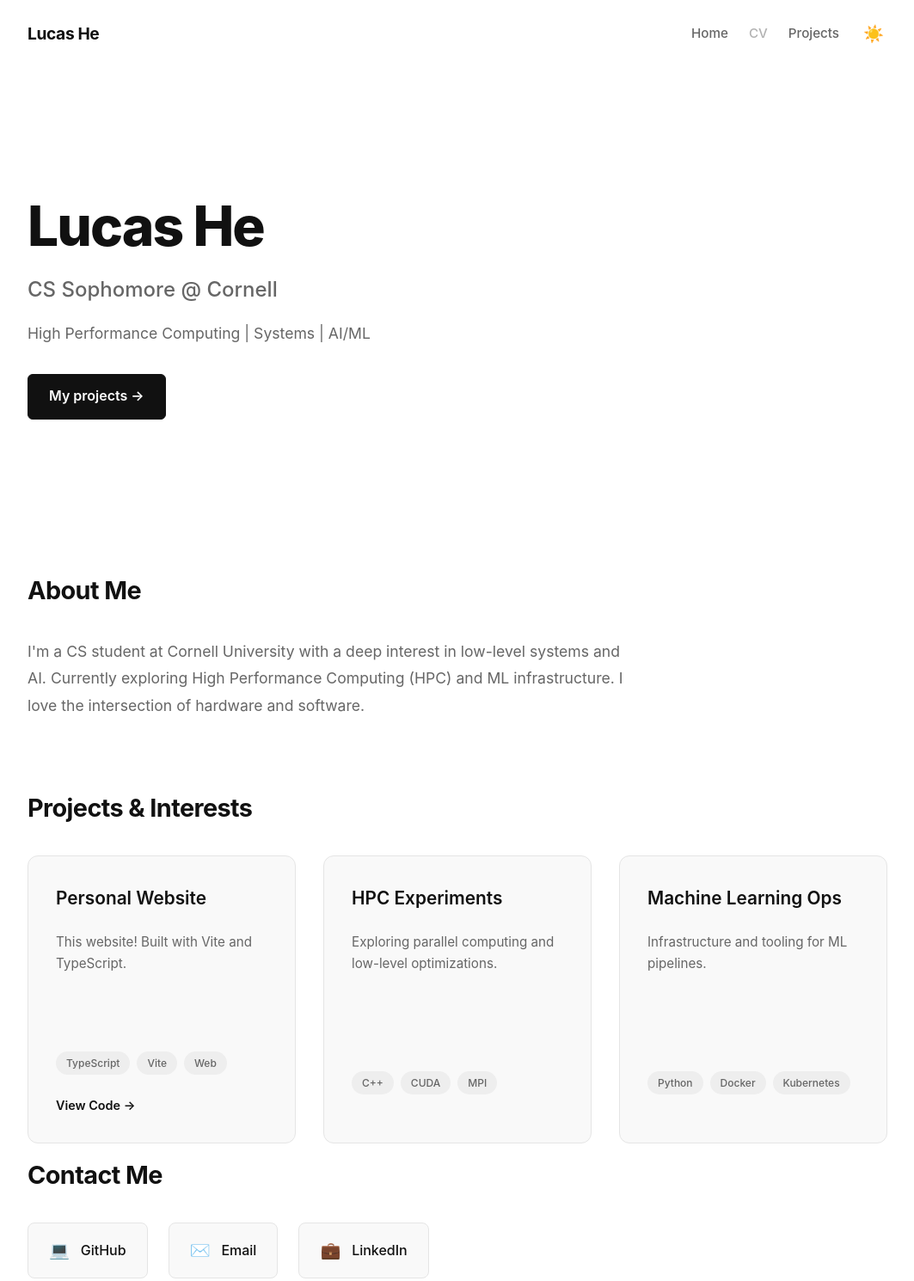
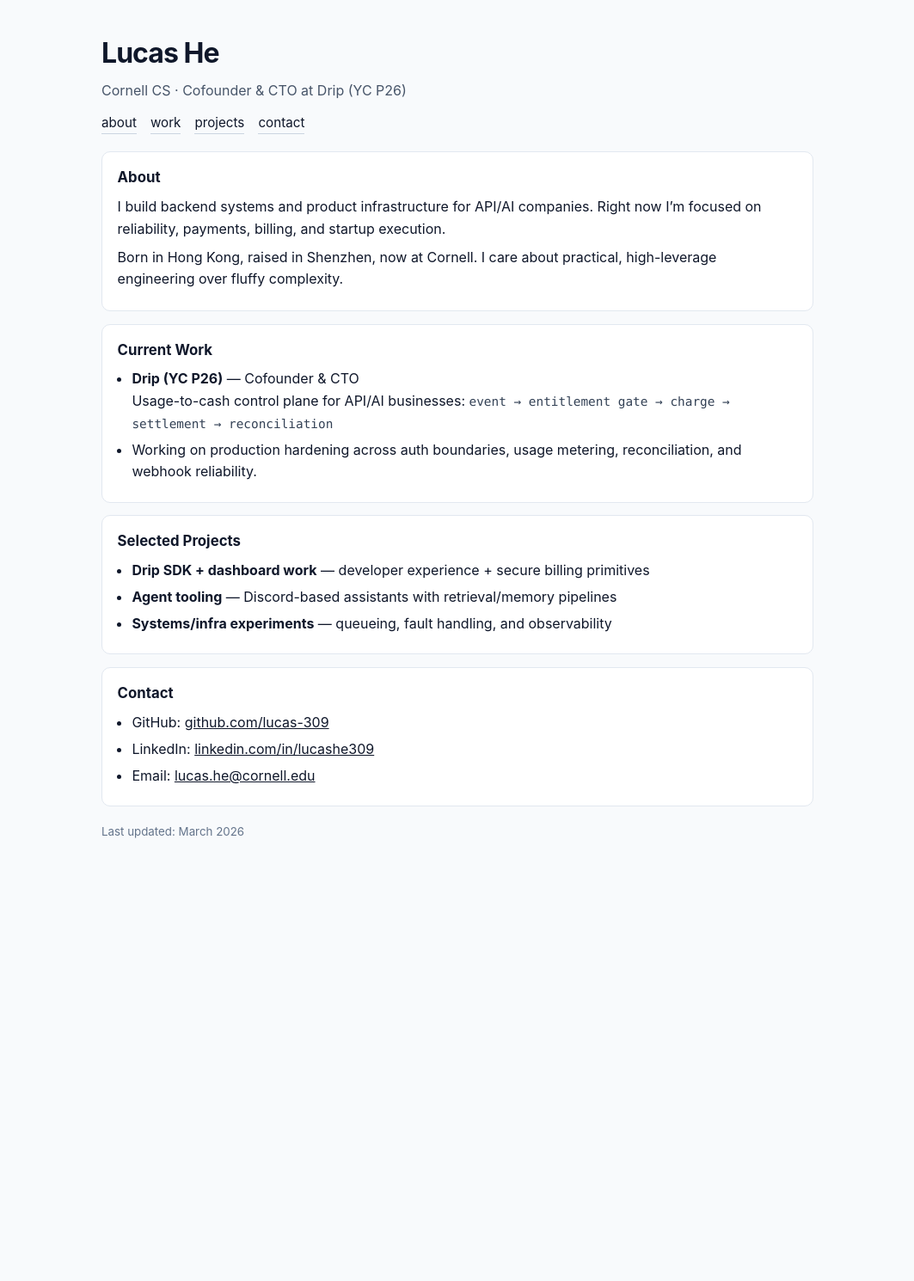
Before and after one commit to lucas-309/lucas-309.github.io, a website built with Vite: page index.html in a window 1280 px wide. Shown: the top 1490 px of the page at 86% size, without its empty margins (108-1171 px from the left). After the commit the page ends 1028 px from the top, so only its background shows below. Built offline with nearby package versions, Linux system fonts and the light colour scheme.

Commit message:
redesign: simplify personal site layout and add Drip cofounder updates

```diff
--- a/src/main.ts
+++ b/src/main.ts
@@ -1,127 +1,68 @@
 import './style.css'
 
-interface Project {
-  name: string;
-  description: string;
-  link?: string;
-  tags: string[];
-}
-
-const projects: Project[] = [
-  {
-    name: "Personal Website",
-    description: "This website! Built with Vite and TypeScript.",
-    link: "https://github.com/lucas-309/lucas-309.github.io",
-    tags: ["TypeScript", "Vite", "Web"]
-  },
-  {
-    name: "HPC Experiments",
-    description: "Exploring parallel computing and low-level optimizations.",
-    tags: ["C++", "CUDA", "MPI"]
-  },
-  {
-    name: "Machine Learning Ops",
-    description: "Infrastructure and tooling for ML pipelines.",
-    tags: ["Python", "Docker", "Kubernetes"]
-  }
-];
-
 document.querySelector<HTMLDivElement>('#app')!.innerHTML = `
-  <div class="container">
-    <nav class="navbar">
-      <div class="nav-brand">Lucas He</div>
-      <div class="nav-items">
-        <a href="#home">Home</a>
-        <a href="#cv" class="disabled-link" title="Coming Soon">CV</a>
-        <a href="#projects">Projects</a>
-        <button id="theme-toggle" class="theme-toggle" aria-label="Toggle Dark Mode">
-          <span id="theme-icon">🌙</span>
-        </button>
-      </div>
-    </nav>
+  <div class="page">
+    <header class="site-header">
+      <h1>Lucas He</h1>
+      <p class="subtitle">Cornell CS · Cofounder & CTO at Drip (YC P26)</p>
+      <nav class="nav">
+        <a href="#about">about</a>
+        <a href="#work">work</a>
+        <a href="#projects">projects</a>
+        <a href="#contact">contact</a>
+      </nav>
+    </header>
 
     <main>
-      <section id="home" class="hero">
-        <div class="hero-content">
-          <h1>Lucas He</h1>
-          <h2>CS Sophomore @ Cornell</h2>
-          <p class="subtitle">High Performance Computing | Systems | AI/ML</p>
-          <div class="hero-actions">
-            <a href="#projects" class="btn btn-primary">My projects &rarr;</a>
-          </div>
-        </div>
-      </section>
-
-      <section id="about" class="about">
-        <h3>About Me</h3>
+      <section id="about" class="card">
+        <h2>About</h2>
         <p>
-          I'm a CS student at Cornell University with a deep interest in low-level systems and AI.
-          Currently exploring High Performance Computing (HPC) and ML infrastructure.
-          I love the intersection of hardware and software.
+          I build backend systems and product infrastructure for API/AI companies.
+          Right now I’m focused on reliability, payments, billing, and startup execution.
+        </p>
+        <p>
+          Born in Hong Kong, raised in Shenzhen, now at Cornell. I care about practical,
+          high-leverage engineering over fluffy complexity.
         </p>
       </section>
 
-      <section id="projects" class="projects">
-        <h3>Projects & Interests</h3>
-        <div class="project-grid">
-          ${projects.map(project => `
-            <div class="project-card">
-              <h4>${project.name}</h4>
-              <p>${project.description}</p>
-              <div class="tags">
-                ${project.tags.map(tag => `<span class="tag">${tag}</span>`).join('')}
-              </div>
-              ${project.link ? `<a href="${project.link}" target="_blank" class="project-link">View Code &rarr;</a>` : ''}
-            </div>
-          `).join('')}
-        </div>
+      <section id="work" class="card">
+        <h2>Current Work</h2>
+        <ul>
+          <li>
+            <strong>Drip (YC P26)</strong> — Cofounder & CTO
+            <br />
+            Usage-to-cash control plane for API/AI businesses:
+            <span class="mono">event → entitlement gate → charge → settlement → reconciliation</span>
+          </li>
+          <li>
+            Working on production hardening across auth boundaries, usage metering,
+            reconciliation, and webhook reliability.
+          </li>
+        </ul>
       </section>
 
-      <section id="contact" class="contact">
-        <h3>Contact Me</h3>
-        <div class="contact-grid">
-          <a href="https://github.com/lucas-309" target="_blank" class="contact-item">
-            <span class="contact-icon">💻</span>
-            <span>GitHub</span>
-          </a>
-          <a href="mailto:lucashe309@gmail.com" class="contact-item">
-            <span class="contact-icon">✉️</span>
-            <span>Email</span>
-          </a>
-          <a href="https://www.linkedin.com/in/lucas-he-9971b9239/" target="_blank" class="contact-item">
-            <span class="contact-icon">💼</span>
-            <span>LinkedIn</span>
-          </a>
-        </div>
+      <section id="projects" class="card">
+        <h2>Selected Projects</h2>
+        <ul>
+          <li><strong>Drip SDK + dashboard work</strong> — developer experience + secure billing primitives</li>
+          <li><strong>Agent tooling</strong> — Discord-based assistants with retrieval/memory pipelines</li>
+          <li><strong>Systems/infra experiments</strong> — queueing, fault handling, and observability</li>
+        </ul>
+      </section>
+
+      <section id="contact" class="card">
+        <h2>Contact</h2>
+        <ul>
+          <li>GitHub: <a href="https://github.com/lucas-309" target="_blank" rel="noreferrer">github.com/lucas-309</a></li>
+          <li>LinkedIn: <a href="https://www.linkedin.com/in/lucashe309" target="_blank" rel="noreferrer">linkedin.com/in/lucashe309</a></li>
+          <li>Email: <a href="mailto:lucas.he@cornell.edu">lucas.he@cornell.edu</a></li>
+        </ul>
       </section>
     </main>
 
     <footer>
-      <p>&copy; ${new Date().getFullYear()} Lucas He. All Rights Reserved.</p>
+      <small>Last updated: March 2026</small>
     </footer>
   </div>
 `
-
-// Theme Toggling Logic
-const themeToggleBtn = document.getElementById('theme-toggle');
-const themeIcon = document.getElementById('theme-icon');
-const htmlElement = document.documentElement;
-
-// Check local storage or system preference
-const savedTheme = localStorage.getItem('theme');
-const systemPrefersDark = window.matchMedia('(prefers-color-scheme: dark)').matches;
-
-if (savedTheme === 'light' || (!savedTheme && !systemPrefersDark)) {
-  htmlElement.classList.add('light');
-  themeIcon!.textContent = '☀️';
-} else {
-  htmlElement.classList.remove('light');
-  themeIcon!.textContent = '🌙';
-}
-
-themeToggleBtn?.addEventListener('click', () => {
-  htmlElement.classList.toggle('light');
-  const isLight = htmlElement.classList.contains('light');
-  themeIcon!.textContent = isLight ? '☀️' : '🌙';
-  localStorage.setItem('theme', isLight ? 'light' : 'dark');
-});
--- a/src/style.css
+++ b/src/style.css
@@ -1,305 +1,109 @@
 :root {
-  font-family: 'Inter', -apple-system, BlinkMacSystemFont, 'Segoe UI', Roboto, Oxygen, Ubuntu, Cantarell, 'Open Sans', 'Helvetica Neue', sans-serif;
+  font-family: 'Inter', 'Segoe UI', Roboto, Helvetica, Arial, sans-serif;
+  color: #0f172a;
+  background: #f8fafc;
   line-height: 1.6;
   font-weight: 400;
-
-  /* Color Variables - Dark Theme (Default) */
-  --bg-color: #111;
-  --text-color: #ededed;
-  --text-secondary: #888;
-  --primary-color: #ededed;
-  --accent-color: #333;
-  --card-bg: #1a1a1a;
-  --card-border: #333;
-  --nav-bg: rgba(17, 17, 17, 0.8);
-
-  color-scheme: dark;
-  color: var(--text-color);
-  background-color: var(--bg-color);
-
-  font-synthesis: none;
-  text-rendering: optimizeLegibility;
-  -webkit-font-smoothing: antialiased;
-  -moz-osx-font-smoothing: grayscale;
 }
 
-/* Light Theme Overrides */
-html.light {
-  --bg-color: #ffffff;
-  --text-color: #111;
-  --text-secondary: #666;
-  --primary-color: #111;
-  --accent-color: #eee;
-  --card-bg: #f9f9f9;
-  --card-border: #e5e5e5;
-  --nav-bg: rgba(255, 255, 255, 0.8);
-
-  color-scheme: light;
+* {
+  box-sizing: border-box;
 }
 
 body {
   margin: 0;
   min-width: 320px;
-  min-height: 100vh;
-  transition: background-color 0.3s, color 0.3s;
+  color: #0f172a;
 }
 
 #app {
   width: 100%;
 }
 
-.container {
-  max-width: 1000px;
+.page {
+  max-width: 860px;
   margin: 0 auto;
-  padding: 0 2rem;
+  padding: 2.25rem 1rem 3rem;
 }
 
-/* Navbar */
-.navbar {
-  display: flex;
-  justify-content: space-between;
-  align-items: center;
-  padding: 1.5rem 0;
-  position: sticky;
-  top: 0;
-  background-color: var(--nav-bg);
-  backdrop-filter: blur(10px);
-  z-index: 100;
-  margin-bottom: 2rem;
-}
-
-.nav-brand {
-  font-weight: 700;
-  font-size: 1.2rem;
-  letter-spacing: -0.02em;
-}
-
-.nav-items {
-  display: flex;
-  align-items: center;
-  gap: 1.5rem;
-}
-
-.nav-items a {
-  color: var(--text-secondary);
-  text-decoration: none;
-  font-weight: 500;
-  font-size: 0.95rem;
-  transition: color 0.2s;
-}
-
-.nav-items a:hover {
-  color: var(--text-color);
-}
-
-.nav-items a.disabled-link {
-  cursor: not-allowed;
-  opacity: 0.5;
-}
-
-.theme-toggle {
-  background: transparent;
-  border: none;
-  color: var(--text-color);
-  font-size: 1.2rem;
-  cursor: pointer;
-  padding: 0.25rem;
-  display: flex;
-  align-items: center;
-  justify-content: center;
-  border-radius: 50%;
-  transition: background-color 0.2s;
-}
-
-.theme-toggle:hover {
-  background-color: var(--accent-color);
-}
-
-/* Hero Section */
-.hero {
-  padding: 4rem 0 6rem;
-  text-align: left;
+.site-header {
+  margin-bottom: 1.25rem;
 }
 
 h1 {
-  font-size: 4rem;
-  line-height: 1.1;
-  margin-bottom: 1rem;
+  margin: 0;
+  font-size: 2rem;
   letter-spacing: -0.03em;
-  font-weight: 800;
+}
+
+.subtitle {
+  margin: 0.35rem 0 0.8rem;
+  color: #475569;
+}
+
+.nav {
+  display: flex;
+  gap: 1rem;
+  flex-wrap: wrap;
+  font-size: 0.95rem;
+}
+
+.nav a {
+  color: #0f172a;
+  text-decoration: none;
+  border-bottom: 1px solid #cbd5e1;
+}
+
+.nav a:hover {
+  color: #0ea5e9;
+  border-color: #0ea5e9;
+}
+
+main {
+  display: grid;
+  gap: 0.9rem;
+}
+
+.card {
+  background: #ffffff;
+  border: 1px solid #e2e8f0;
+  border-radius: 10px;
+  padding: 1rem 1.1rem;
 }
 
 h2 {
-  font-size: 1.5rem;
-  color: var(--text-secondary);
-  font-weight: 500;
-  margin-bottom: 0.5rem;
+  margin: 0 0 0.5rem;
+  font-size: 1.05rem;
 }
 
-.subtitle {
-  color: var(--text-secondary);
-  font-size: 1.1rem;
-  margin-bottom: 2rem;
+p {
+  margin: 0.45rem 0;
 }
 
-.hero-actions {
-  margin-top: 2rem;
+ul {
+  margin: 0.25rem 0 0;
+  padding-left: 1.05rem;
 }
 
-.btn {
-  display: inline-block;
-  padding: 0.8rem 1.5rem;
-  border-radius: 6px;
-  font-weight: 600;
-  text-decoration: none;
-  transition: all 0.2s ease;
+li {
+  margin: 0.35rem 0;
 }
 
-.btn-primary {
-  background-color: var(--primary-color);
-  color: var(--bg-color);
-  border: 1px solid var(--primary-color);
+a {
+  color: #0f172a;
 }
 
-.btn-primary:hover {
-  opacity: 0.9;
-  transform: translateY(-1px);
+a:hover {
+  color: #0ea5e9;
 }
 
-/* Sections */
-section {
-  margin-bottom: 5rem;
+.mono {
+  font-family: ui-monospace, SFMono-Regular, Menlo, Monaco, Consolas, 'Liberation Mono', monospace;
+  font-size: 0.9rem;
+  color: #334155;
 }
 
-section h3 {
-  font-size: 1.8rem;
-  margin-bottom: 2rem;
-  letter-spacing: -0.02em;
+footer {
+  margin-top: 1rem;
+  color: #64748b;
 }
-
-/* About */
-.about p {
-  font-size: 1.1rem;
-  max-width: 700px;
-  color: var(--text-secondary);
-  line-height: 1.8;
-}
-
-/* Projects */
-.project-grid {
-  display: grid;
-  grid-template-columns: repeat(auto-fill, minmax(300px, 1fr));
-  gap: 2rem;
-}
-
-.project-card {
-  background: var(--card-bg);
-  padding: 2rem;
-  border-radius: 12px;
-  border: 1px solid var(--card-border);
-  transition: transform 0.2s, border-color 0.2s;
-  display: flex;
-  flex-direction: column;
-  height: 100%;
-}
-
-.project-card:hover {
-  border-color: var(--text-secondary);
-  transform: translateY(-4px);
-}
-
-.project-card h4 {
-  margin: 0 0 0.5rem 0;
-  font-size: 1.3rem;
-  font-weight: 600;
-}
-
-.project-card p {
-  color: var(--text-secondary);
-  font-size: 0.95rem;
-  margin-bottom: auto;
-  line-height: 1.6;
-}
-
-.tags {
-  display: flex;
-  gap: 0.5rem;
-  flex-wrap: wrap;
-  margin: 1.5rem 0;
-}
-
-.tag {
-  background: var(--accent-color);
-  padding: 0.25rem 0.75rem;
-  border-radius: 20px;
-  font-size: 0.75rem;
-  font-weight: 500;
-  color: var(--text-secondary);
-}
-
-.project-link {
-  color: var(--text-color);
-  font-size: 0.9rem;
-  font-weight: 600;
-  text-decoration: none;
-  display: inline-flex;
-  align-items: center;
-}
-
-.project-link:hover {
-  text-decoration: underline;
-}
-
-/* Contact Section */
-.contact-grid {
-  display: flex;
-  gap: 1.5rem;
-  flex-wrap: wrap;
-}
-
-.contact-item {
-  display: flex;
-  align-items: center;
-  gap: 0.8rem;
-  color: var(--text-color);
-  text-decoration: none;
-  font-weight: 500;
-  padding: 1rem 1.5rem;
-  border-radius: 8px;
-  background: var(--card-bg);
-  border: 1px solid var(--card-border);
-  transition: border-color 0.2s;
-}
-
-.contact-item:hover {
-  border-color: var(--text-secondary);
-}
-
-.contact-icon {
-  font-size: 1.2rem;
-}
-
-/* Footer */
-footer {
-  text-align: center;
-  padding: 2rem 0 4rem;
-  color: var(--text-secondary);
-  font-size: 0.9rem;
-  border-top: 1px solid var(--card-border);
-  margin-top: 4rem;
-}
-
-@media (max-width: 768px) {
-  h1 {
-    font-size: 3rem;
-  }
-
-  .navbar {
-    flex-direction: column;
-    gap: 1rem;
-  }
-
-  .hero {
-    padding: 2rem 0 4rem;
-  }
-}
```
